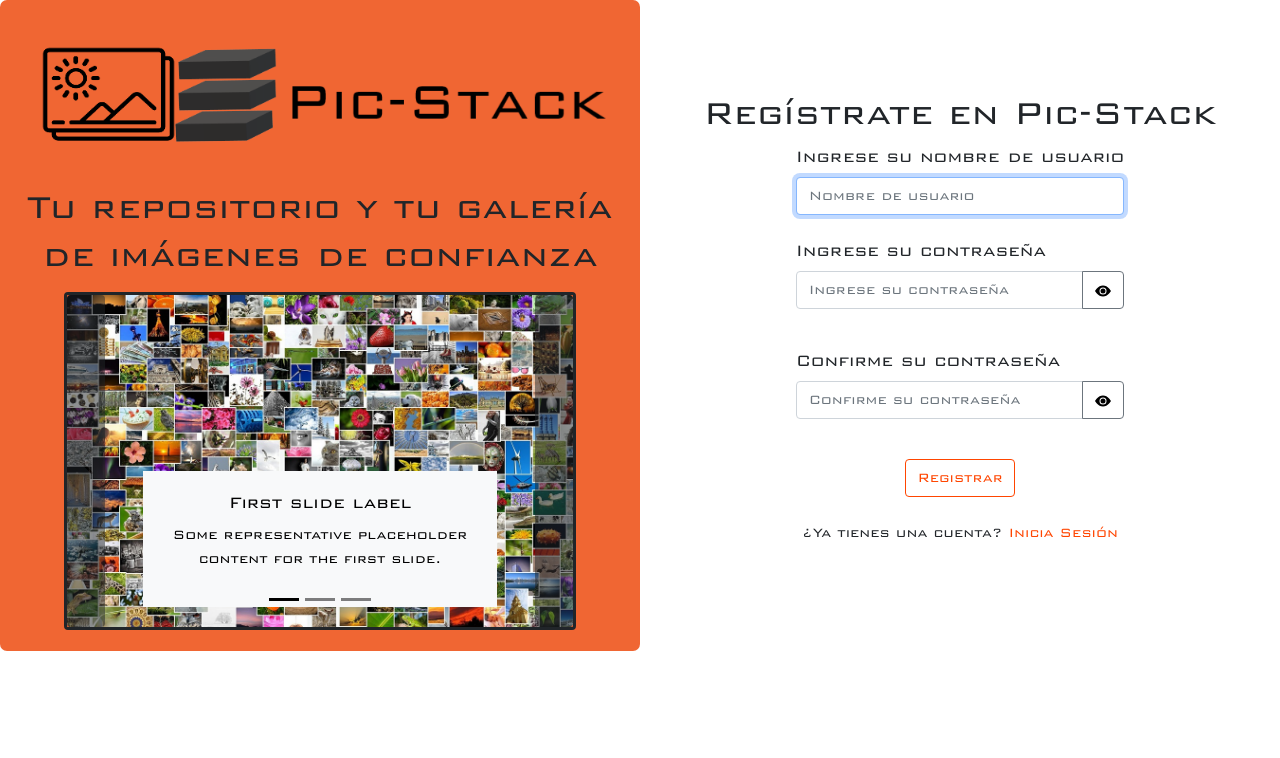
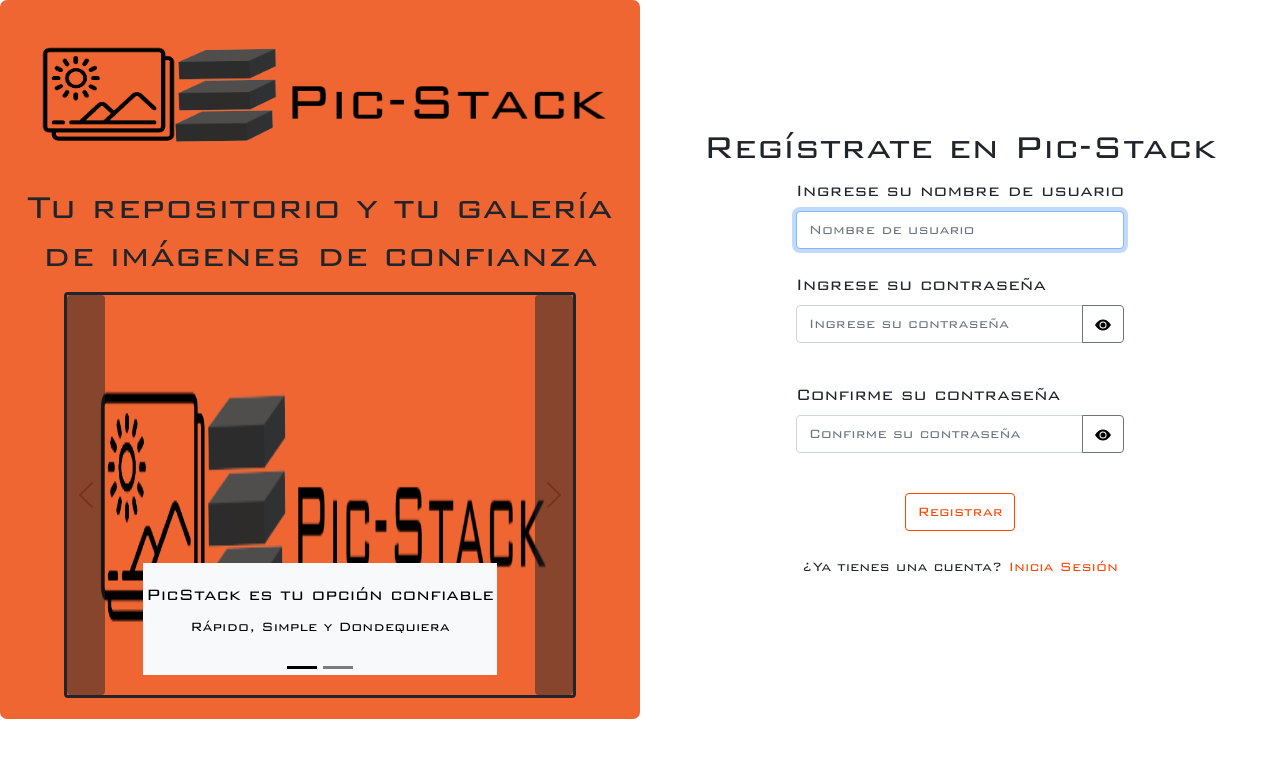
Before and after one commit to Rosillon2001/PicStack, a Flask app: page /register in a window 1280 px wide. Shown: the top 758 px of the page. Run offline with Flask 2, Linux system fonts and the light colour scheme.

Commit message:
Update index.html

```diff
--- a/templates/base/index.html
+++ b/templates/base/index.html
@@ -24,28 +24,20 @@
             <div class="carousel-indicators">
             <button type="button" data-bs-target="#carouselExampleDark" data-bs-slide-to="0" class="active" aria-current="true" aria-label="Slide 1"></button>
             <button type="button" data-bs-target="#carouselExampleDark" data-bs-slide-to="1" aria-label="Slide 2"></button>
-            <button type="button" data-bs-target="#carouselExampleDark" data-bs-slide-to="2" aria-label="Slide 3"></button>
             </div>
             <div class="carousel-inner">
-            <div class="carousel-item active" data-bs-interval="10000">
-                <img src="../../static/images/collage.jpg" class="d-block w-100 rounded" alt="...">
+            <div class="carousel-item active" data-bs-interval="5000">
+                <img src="../../static/images/bannerC.png" class="d-block w-100 rounded" style="height: 50vh;">
                 <div class="carousel-caption d-none d-md-block bg-light">
-                <h5>First slide label</h5>
-                <p>Some representative placeholder content for the first slide.</p>
+                <h5>PicStack es tu opción confiable</h5>
+                <p>Rápido, Simple y Dondequiera</p>
                 </div>
             </div>
-            <div class="carousel-item" data-bs-interval="2000">
-                <img src="../../static/images/collage.jpg" class="d-block w-100 rounded" alt="...">
+            <div class="carousel-item" data-bs-interval="5000">
+                <img src="../../static/images/collage.jpg" class="d-block w-100 rounded" style="height: 50vh">
                 <div class="carousel-caption d-none d-md-block bg-light">
-                <h5>Second slide label</h5>
-                <p>Some representative placeholder content for the second slide.</p>
-                </div>
-            </div>
-            <div class="carousel-item">
-                <img src="../../static/images/collage.jpg" class="d-block w-100 rounded" alt="...">
-                <div class="carousel-caption d-none d-md-block bg-light">
-                <h5>Third slide label</h5>
-                <p>Some representative placeholder content for the third slide.</p>
+                <h5>Crea tus repositorios</h5>
+                <p>Tan variados y extensos como quieras</p>
                 </div>
             </div>
             </div>
```
